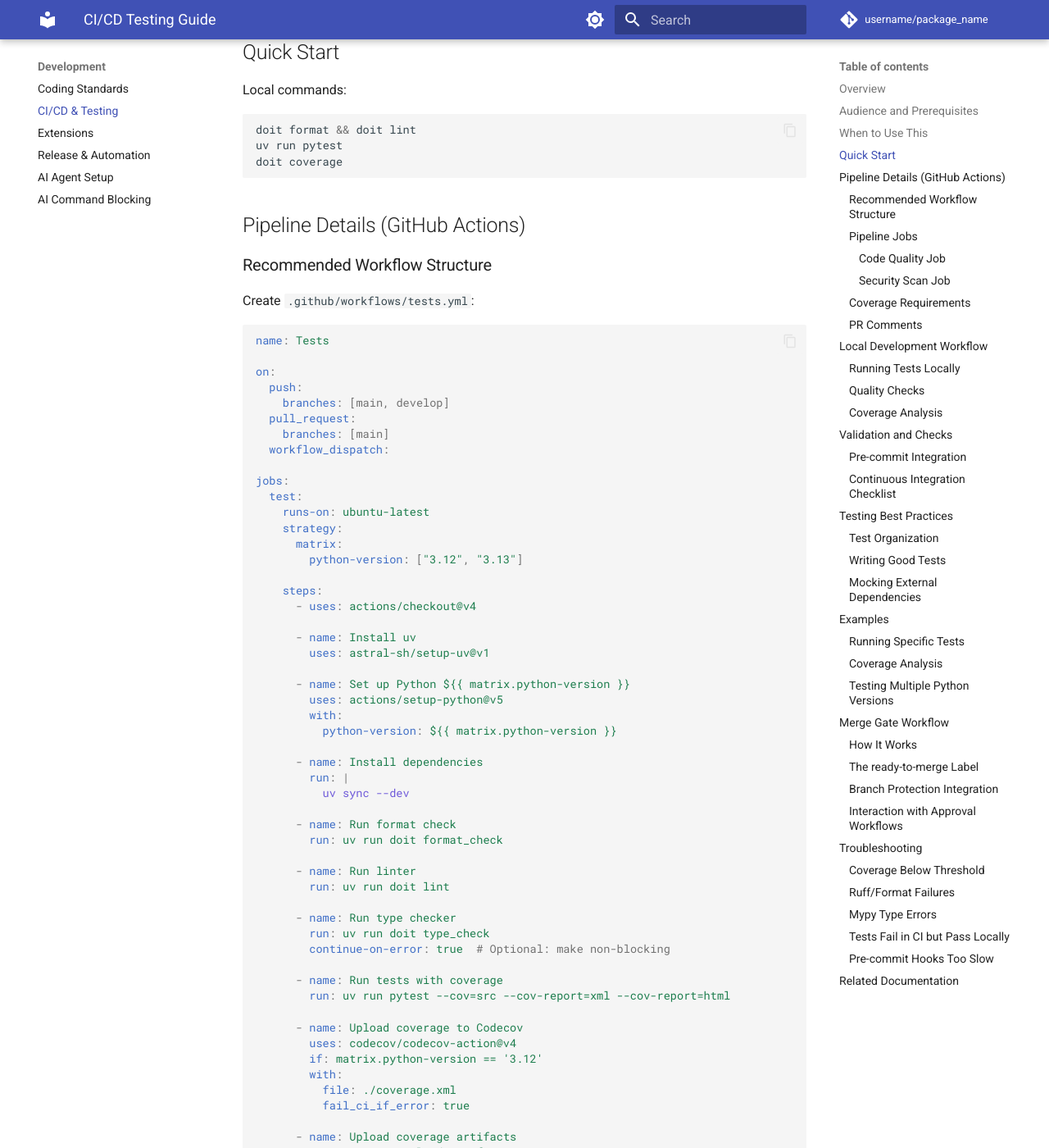
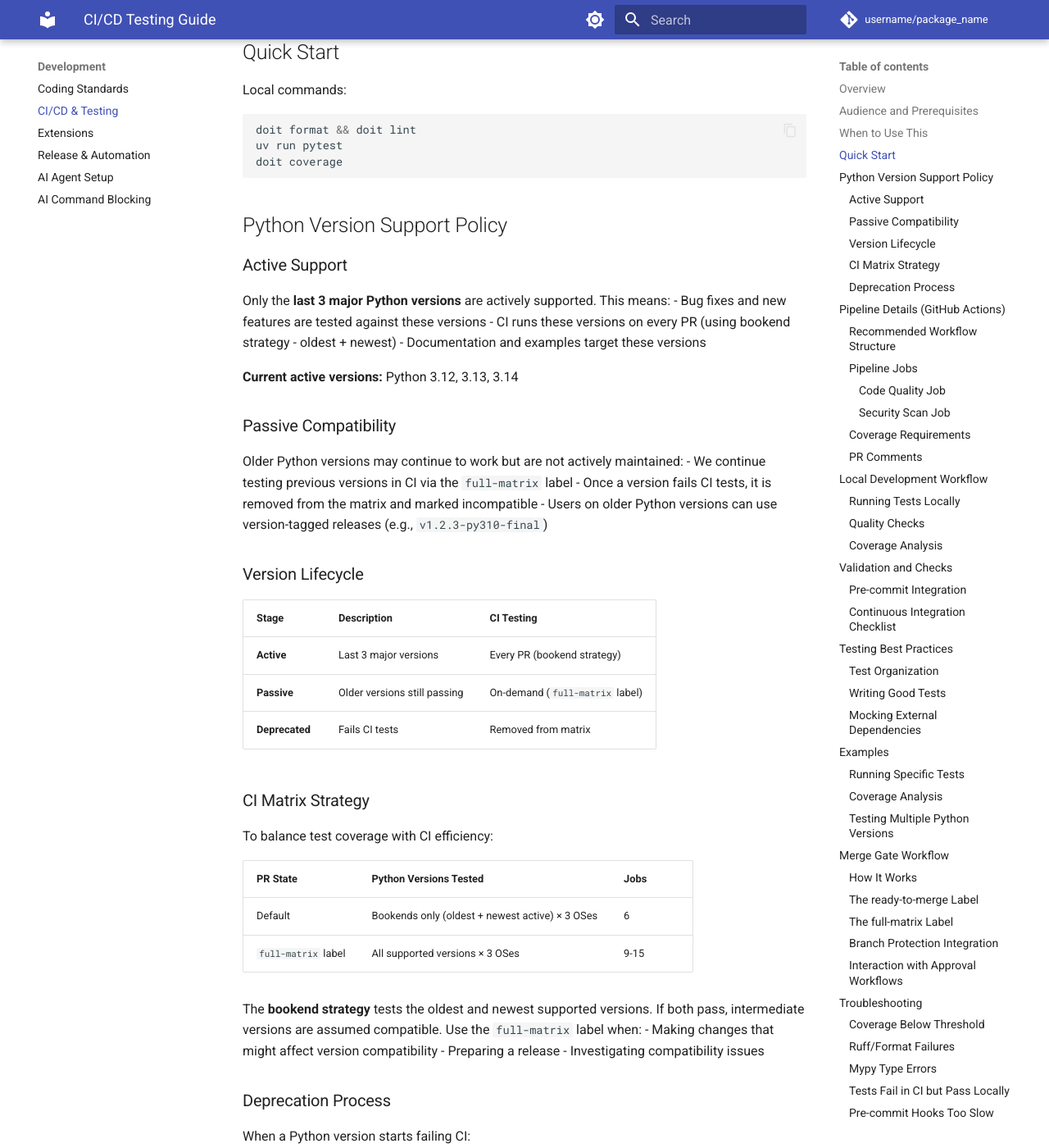
Before and after one commit to endavis/pyproject-template, an MkDocs documentation site: the page built from docs/development/ci-cd-testing.md, in a window 1280 px wide and 1400 px high, scrolled down 683 px. Shown: the whole window at 82% size. Built offline with MkDocs 1.6.1 and Material for MkDocs 9.7.7, drawn with Linux system fonts in a browser that asks for light colours; comment, search, counter and statistics services are not loaded; some of the changed text lies outside the part shown.

Commit message:
chore: add Python 3.14 to CI and implement bookend test strategy
- Add Python 3.14 to CI matrix and pyproject.toml classifiers
- Implement bookend strategy: test oldest (3.12) + newest (3.14) by default
- Add full-matrix label for comprehensive version testing (3.12-3.14)
- Change ready-to-merge to pure merge gate (no additional CI trigger)
- Document Python version support policy in ci-cd-testing.md
- Create ADR-0013 for version support policy
- Update ADR-0006 with new merge gate behavior

Closes #168

Co-Authored-By: Claude Opus 4.5 <noreply@anthropic.com>

````diff
--- a/docs/development/ci-cd-testing.md
+++ b/docs/development/ci-cd-testing.md
@@ -35,6 +35,56 @@ uv run pytest
 doit coverage
 ```
 
+## Python Version Support Policy
+
+### Active Support
+
+Only the **last 3 major Python versions** are actively supported. This means:
+- Bug fixes and new features are tested against these versions
+- CI runs these versions on every PR (using bookend strategy - oldest + newest)
+- Documentation and examples target these versions
+
+**Current active versions:** Python 3.12, 3.13, 3.14
+
+### Passive Compatibility
+
+Older Python versions may continue to work but are not actively maintained:
+- We continue testing previous versions in CI via the `full-matrix` label
+- Once a version fails CI tests, it is removed from the matrix and marked incompatible
+- Users on older Python versions can use version-tagged releases (e.g., `v1.2.3-py310-final`)
+
+### Version Lifecycle
+
+| Stage | Description | CI Testing |
+|-------|-------------|------------|
+| **Active** | Last 3 major versions | Every PR (bookend strategy) |
+| **Passive** | Older versions still passing | On-demand (`full-matrix` label) |
+| **Deprecated** | Fails CI tests | Removed from matrix |
+
+### CI Matrix Strategy
+
+To balance test coverage with CI efficiency:
+
+| PR State | Python Versions Tested | Jobs |
+|----------|----------------------|------|
+| Default | Bookends only (oldest + newest active) × 3 OSes | 6 |
+| `full-matrix` label | All supported versions × 3 OSes | 9-15 |
+
+The **bookend strategy** tests the oldest and newest supported versions. If both pass, intermediate versions are assumed compatible. Use the `full-matrix` label when:
+- Making changes that might affect version compatibility
+- Preparing a release
+- Investigating compatibility issues
+
+### Deprecation Process
+
+When a Python version starts failing CI:
+
+1. **Assess**: Determine if the failure is fixable without significant effort
+2. **Decide**: Fix compatibility or deprecate the version
+3. **Tag**: If deprecating, tag the last compatible release (e.g., `v1.2.3-py310-final`)
+4. **Update**: Remove version from CI matrix and update `pyproject.toml` classifiers
+5. **Document**: Update this documentation and release notes
+
 ## Pipeline Details (GitHub Actions)
 
 ### Recommended Workflow Structure
@@ -56,7 +106,7 @@ jobs:
     runs-on: ubuntu-latest
     strategy:
       matrix:
-        python-version: ["3.12", "3.13"]
+        python-version: ["3.12", "3.14"]  # Bookend strategy: oldest + newest
 
     steps:
       - uses: actions/checkout@v4
@@ -455,10 +505,10 @@ jobs:
 
 ### The `ready-to-merge` Label
 
-This label serves as an explicit signal that a PR is ready for merge:
+This label is a **pure merge gate** - it signals that a PR is approved for merge but does not trigger additional CI runs. The default CI matrix (6 jobs) provides sufficient coverage.
 
 **When to add the label:**
-- All CI checks have passed (including full OS matrix)
+- All CI checks have passed
 - Code review is complete and approved
 - All review feedback has been addressed
 
@@ -468,6 +518,20 @@ This label serves as an explicit signal that a PR is ready for merge:
 gh pr edit <PR-NUMBER> --add-label "ready-to-merge"
 
 # Or via GitHub web UI: PR page → Labels → ready-to-merge
+```
+
+### The `full-matrix` Label
+
+Use this label to trigger comprehensive compatibility testing across all supported Python versions:
+
+**When to use:**
+- Changes that might affect Python version compatibility
+- Preparing a release
+- Investigating compatibility issues reported by users
+
+```bash
+# Add full-matrix label for comprehensive testing
+gh pr edit <PR-NUMBER> --add-label "full-matrix"
 ```
 
 ### Branch Protection Integration
@@ -481,30 +545,29 @@ Configure branch protection rules to require the merge gate:
 
 This ensures PRs cannot be merged until:
 - The `ready-to-merge` label is present
-- All other required CI checks pass
+- All CI checks pass (default 6-job matrix)
 
 ### Interaction with Approval Workflows
 
-The merge gate works alongside GitHub's approval requirement. If you have both enabled:
+The merge gate works alongside GitHub's approval requirement:
 
 | Check | Type | Purpose |
 |-------|------|---------|
 | Approvals | GitHub built-in | Ensures code review is complete |
-| CI checks | GitHub Actions | Ensures tests/lint/type-check pass |
-| Merge gate | Custom workflow | Ensures explicit "ready" signal via label |
+| CI checks | GitHub Actions | Tests code on bookend Python versions × all OSes |
+| Merge gate | Custom workflow | Explicit "ready" signal via label |
 
-**Recommended merge flow with approvals:**
+**Recommended merge flow:**
 
 ```
-PR opened → CI runs → Review/Approval → CI passes → Add label → Merge
+PR opened → CI runs (6 jobs) → Review/Approval → Add ready-to-merge label → Merge
 ```
 
-All checks are independent - they don't interfere with each other. Branch protection waits for ALL required checks to pass before allowing merge.
+**Optional full compatibility check:**
 
-**Why use both?**
-- Approvals ensure human review happened
-- CI ensures code quality
-- The label provides a final checkpoint, preventing accidental merges while CI is still running on the full matrix
+```
+PR opened → CI runs → Add full-matrix label → Full CI runs (9-15 jobs) → Review → Add ready-to-merge → Merge
+```
 
 ## Troubleshooting
 
--- a/pyproject.toml
+++ b/pyproject.toml
@@ -18,6 +18,7 @@ classifiers = [
     "Programming Language :: Python :: 3",
     "Programming Language :: Python :: 3.12",
     "Programming Language :: Python :: 3.13",
+    "Programming Language :: Python :: 3.14",
     "License :: OSI Approved :: MIT License",
     "Intended Audience :: Developers",
     "Topic :: Software Development :: Libraries",
````
Also changed, not shown: other parts of docs/development/ci-cd-testing.md (+3 -3 lines), docs/TABLE_OF_CONTENTS.md (+1 -0 lines), docs/decisions/0006-merge-gate-workflow.md (+3 -0 lines), docs/decisions/0013-python-version-support-policy.md (added, +33 -0 lines), 1 other file.
